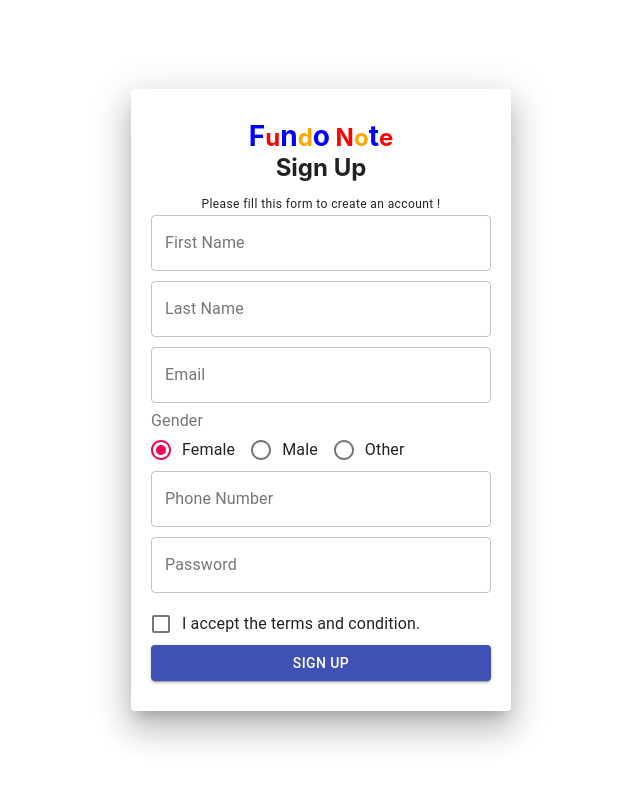
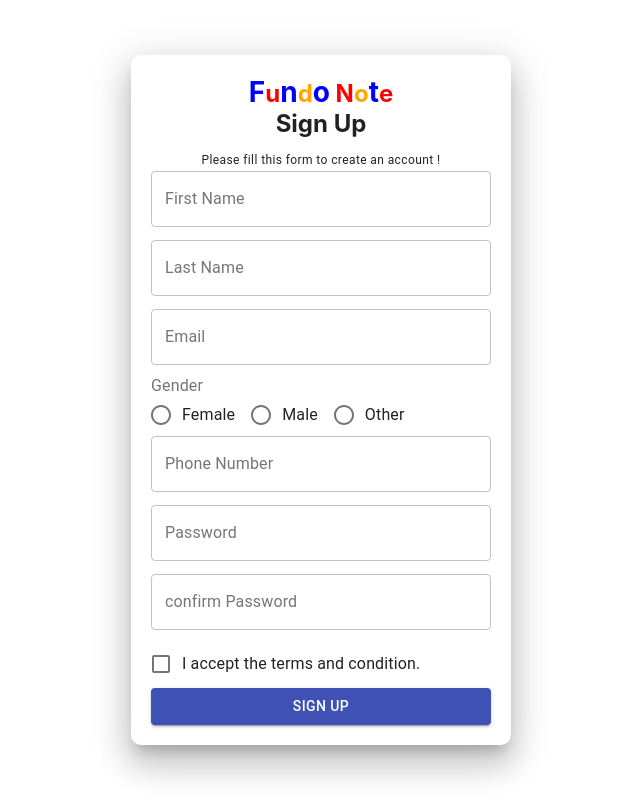
Before and after one commit to vivek0330/FundooNotesApp-REACT, a React (Create React App) app: page / in a window 1280 px wide. Shown: the whole page, without its empty margins (319-959 px from the left). Built offline with nearby package versions, Linux system fonts and the light colour scheme.

Commit message:
Refactor: Added Validation for sign up

```diff
--- a/src/pages/login/login.jsx
+++ b/src/pages/login/login.jsx
@@ -25,7 +25,7 @@ const Login = () => {
       props.resetForm();
       props.setSubmitting(false);
     }, 2000);
-    console.log(props);
+    // console.log(props);
   };
 
   const validationSchema = Yup.object().shape({
--- a/src/pages/signUp/signUp.jsx
+++ b/src/pages/signUp/signUp.jsx
@@ -6,14 +6,59 @@ import FormControlLabel from "@material-ui/core/FormControlLabel";
 import FormControl from "@material-ui/core/FormControl";
 import FormLabel from "@material-ui/core/FormLabel";
 import "./sinUp.scss";
+import * as Yup from "yup";
 import Checkbox from "@material-ui/core/Checkbox";
 import { Formik, Form, Field, ErrorMessage } from "formik";
+import { FormHelperText } from "@material-ui/core";
 
 const SignUp = () => {
-  const paperStyle = { padding: "30px 20px", width: 380, margin: "20px auto" };
+  const initialValuesSignUp = {
+    FirstName: "",
+    LastName: "",
+    Email: "",
+    Gender: "",
+    PhoneNumber: "",
+    Password: "",
+    ConfirmPassword: "",
+    termAndCondition: false,
+  };
+
+  const onSubmitSignUP = (values, props) => {
+    console.log(values);
+    setTimeout(() => {
+      props.resetForm();
+      props.setSubmitting(false);
+    }, 2000);
+  };
+
+  const validationSchemaSignUp = Yup.object().shape({
+    FirstName: Yup.string()
+      .min(3, "first Name is too short minimum 3 Char is required")
+      .required("Required"),
+    LastName: Yup.string()
+      .min(3, "lasrst Name is too short minimum 3 Char is required")
+      .required("Required"),
+    Email: Yup.string()
+      .email("Please Enter valid Email !!")
+      .required("Email is required !!"),
+    Gender: Yup.string()
+      .oneOf(["male", "female"], "Required")
+      .required("Required"),
+    PhoneNumber: Yup.number()
+      .typeError("Enter valid phone Number")
+      .required("Required"),
+    Password: Yup.string()
+      .min(6, "Password must be at least 6 characters")
+      .required("Password is required"),
+    confirmPassword: Yup.string()
+      .oneOf([Yup.ref("Password")], "Password doesn't matched")
+      .required("Required"),
+    termAndCondition: Yup.string().oneOf(["true"], "Accept terms & condition"),
+  });
+
   return (
     <Grid className="display-center">
-      <Paper elevation={20} style={paperStyle}>
+      <Paper elevation={20} className="paperStyleSignUP">
         <Grid align="center">
           <h2 className="headerMargin">
             <span className="txtStyle">F</span>
@@ -35,35 +80,46 @@ const SignUp = () => {
             Please fill this form to create an account !
           </Typography>
         </Grid>
-        <Formik>
+        <Formik
+          initialValues={initialValuesSignUp}
+          validationSchema={validationSchemaSignUp}
+          onSubmit={onSubmitSignUP}
+        >
           {(props) => (
-            <form>
+            <Form>
               <Field
                 as={TextField}
                 fullWidth
                 label="First Name"
+                name="FirstName"
                 variant="outlined"
                 className="bottomMargin"
+                helperText={<ErrorMessage name="FirstName" />}
               />
               <Field
                 as={TextField}
                 fullWidth
                 label="Last Name"
+                name="LastName"
                 variant="outlined"
                 className="bottomMargin"
+                helperText={<ErrorMessage name="LastName" />}
               />
               <Field
                 as={TextField}
                 fullWidth
                 label="Email"
+                name="Email"
                 variant="outlined"
                 className="bottomMargin"
+                helperText={<ErrorMessage name="Email" />}
               />
               <FormControl component="fieldset">
                 <FormLabel component="legend">Gender</FormLabel>
-                <RadioGroup
+                <Field
+                  as={RadioGroup}
                   aria-label="gender"
-                  name="gender"
+                  name="Gender"
                   defaultValue="female"
                   style={{ display: "initial" }}
                 >
@@ -82,26 +138,45 @@ const SignUp = () => {
                     control={<Radio />}
                     label="Other"
                   />
-                </RadioGroup>
+                </Field>
               </FormControl>
               <Field
                 as={TextField}
                 fullWidth
                 label="Phone Number"
+                name="PhoneNumber"
                 variant="outlined"
                 className="bottomMargin"
+                helperText={<ErrorMessage name="PhoneNumber" />}
               />
               <Field
                 as={TextField}
                 fullWidth
                 variant="outlined"
                 label="Password"
+                name="Password"
+                type="password"
+                helperText={<ErrorMessage name="Password" />}
+                className="bottomMargin"
+              />
+
+              <Field
+                as={TextField}
+                fullWidth
+                variant="outlined"
+                label="confirm Password"
+                name="confirmPassword"
+                type="password"
+                helperText={<ErrorMessage name="confirmPassword" />}
                 className="bottomMargin"
               />
               <FormControlLabel
-                control={<Checkbox name="checkedA" />}
+                control={<Field as={Checkbox} name="termAndCondition" />}
                 label="I accept the terms and condition."
               />
+              <FormHelperText>
+                <ErrorMessage name="termAndCondition" />
+              </FormHelperText>
               <Button
                 type="submit"
                 variant="contained"
@@ -110,7 +185,7 @@ const SignUp = () => {
               >
                 Sign Up
               </Button>
-            </form>
+            </Form>
           )}
         </Formik>
       </Paper>
--- a/src/pages/signUp/sinUp.scss
+++ b/src/pages/signUp/sinUp.scss
@@ -11,3 +11,12 @@
 .bottomMargin {
   margin-bottom: 10px !important;
 }
+
+.paperStyleSignUP {
+  padding: 20px 20px;
+  margin: 20px auto;
+  border-radius: 10px !important;
+  width: auto;
+  max-width: 380px;
+  min-width: 100px;
+}
```
